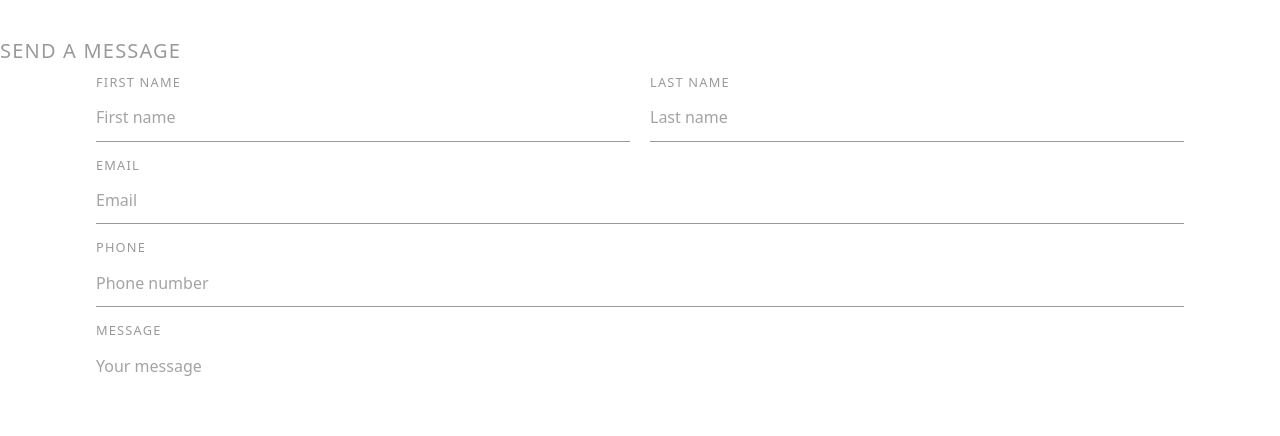
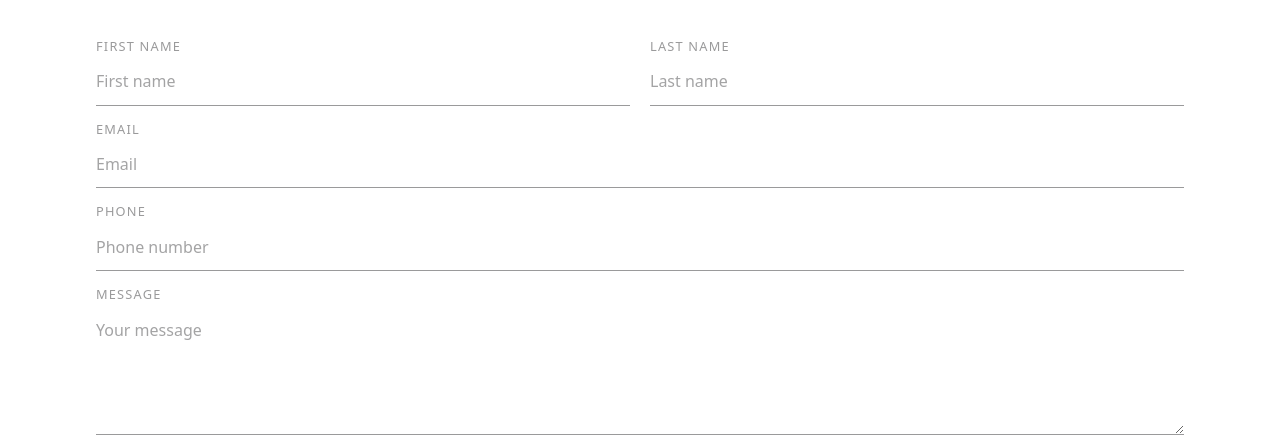
Before and after one commit to durban-segnini/durban-segnini, an Eleventy site: page src/pages/contact.html in a window 1280 px wide. Shown: the part 364-800 px from the top of the page. Built offline with nearby package versions, Linux system fonts and the light colour scheme; Eleventy itself is replaced by a stand-in of ours; files that its build step writes are made by us from their sources; a web font is replaced by a local one.

Commit message:
Remove redundant label from contact form

```diff
--- a/src/pages/contact.html
+++ b/src/pages/contact.html
@@ -20,8 +20,6 @@ pageCss: contact.css
 
     <!-- Form + Info -->
     <div class="maxw contact">
-      <p class="muted-label">send a message</p>
-
       <form class="contact-form" action="https://formcarry.com/s/6fsQfDShmVP" method="post">
         <!-- First / Last name -->
         <div class="field">
```
